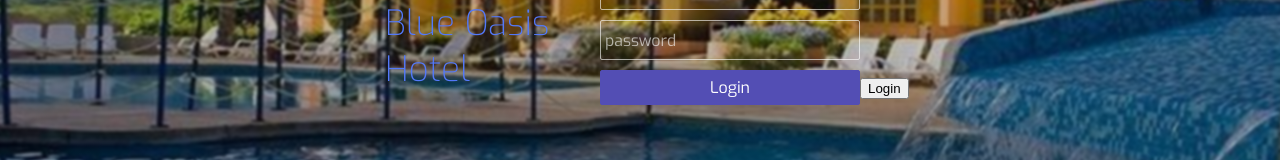
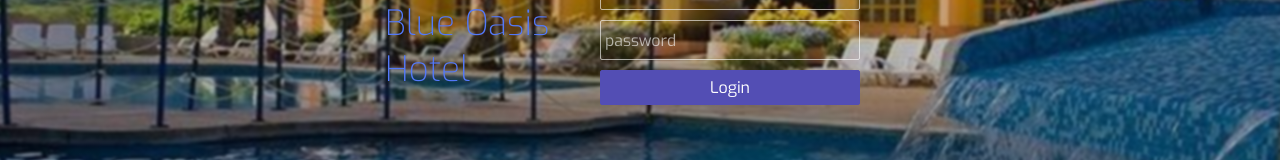
Before and after one commit to romelmain/blue_oasis_app, an Angular app: page / in a window 1280 px wide. Shown: the part 365-525 px from the top of the page. Built offline with nearby package versions, Linux system fonts and the light colour scheme.

Commit message:
Improvment the button login style

```diff
--- a/src/app/pages/login/login.component.css
+++ b/src/app/pages/login/login.component.css
@@ -100,7 +100,7 @@ body {
   margin-top: 10px;
 }
 
-.login input[type="button"] {
+.login button {
   width: 260px;
   height: 35px;
   background: #534eb4;
@@ -115,11 +115,15 @@ body {
   margin-top: 10px;
 }
 
-.login input[type="button"]:hover {
+.login button:focus {
+  outline: none;
+}
+
+.login button:hover {
   opacity: 0.8;
 }
 
-.login input[type="button"]:active {
+.login button:active {
   opacity: 0.6;
 }
 
@@ -133,10 +137,6 @@ body {
   border: 1px solid rgba(255, 255, 255, 0.9);
 }
 
-.login input[type="button"]:focus {
-  outline: none;
-}
-
 ::-webkit-input-placeholder {
   color: rgba(255, 255, 255, 0.6);
 }
--- a/src/app/pages/login/login.component.html
+++ b/src/app/pages/login/login.component.html
@@ -16,7 +16,6 @@
       placeholder="password"
       formControlName="password"
     /><br />
-    <input type="button" value="Login" />
     <button (click)="postLogin()">Login</button>
   </form>
 </div>
```
